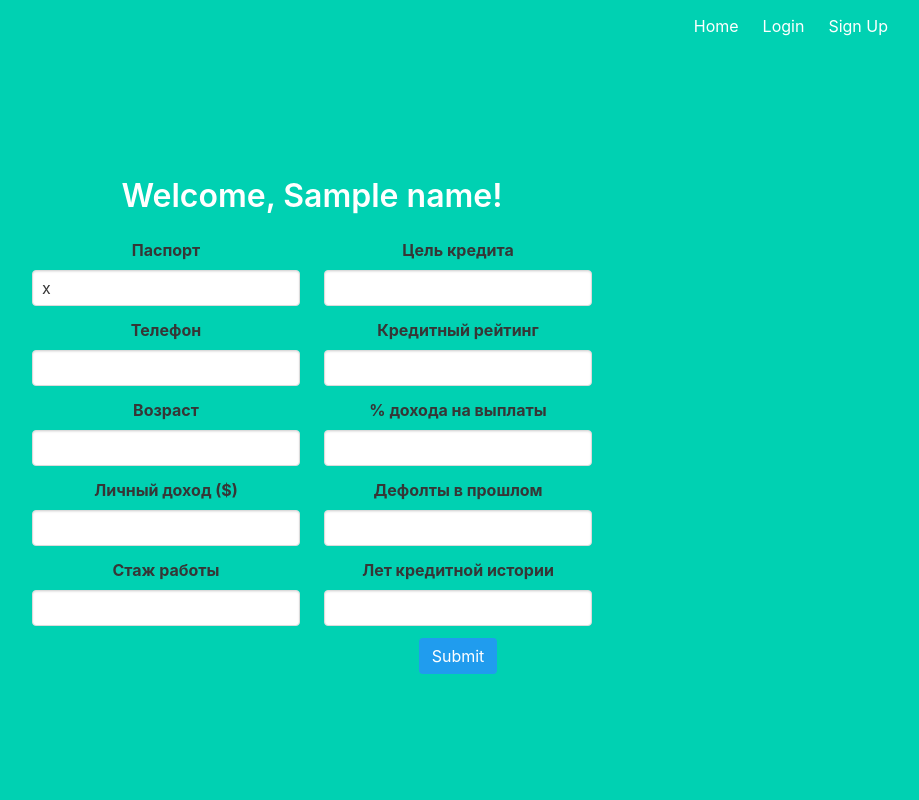
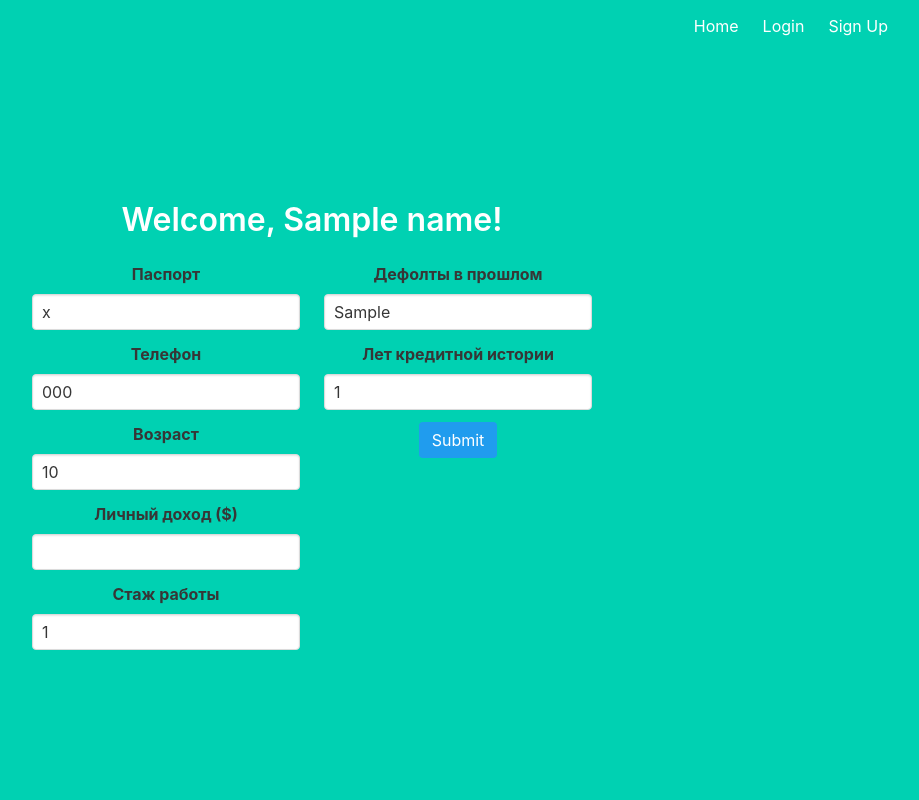
Before and after one commit to IgorMihailov/CreditRiskService, a Flask app: template project/templates/profile.html in a window 1280 px wide. Shown: the whole page, without its empty margins (328-1247 px from the left). Run offline with Flask 2, Linux system fonts and the light colour scheme; the template is opened without the code that fills it: most values are stand-ins (such as "Sample title", 1, 10 or a date in 2020); some libraries are stand-ins or nearby versions.

Commit message:
Fill input fields

```diff
--- a/project/templates/profile.html
+++ b/project/templates/profile.html
@@ -21,51 +21,39 @@
         <div class="field">
           <label class="label" for="phone">Телефон</label>
           <div class="control">
-            <input class="input" type="tel" id="phone"></input>
-            <!--<input class="button" id="check_phone" type="button" value="Check" />-->
+            <input class="input" type="tel" id="phone" value={{phone}}></input>
+
           </div>
         </div>
 
         <div class="field">
           <label class="label" for="age">Возраст</label>
           <div class="control">
-            <input class="input" type="number" id="age"></input>
+            <input class="input" type="number" id="age" value={{age}}></input>
           </div>
         </div>
 
         <div class="field">
           <label class="label" for="income">Личный доход ($)</label>
           <div class="control">
-            <input class="input" type="number" id="income"></input></div>
+            <input class="input" type="number" id="income" value={{income}}></input></div>
           </div>
 
           <div class="field">
             <label class="label" for="emp_length">Стаж работы</label>
-          <div class="control"><input class="input" type="number" id="emp_length"></input></div>
+            <div class="control"><input class="input" type="number" id="emp_length" value={{emp_length}}></input></div>
           </div>
         </div>
         <div class="column is-6">
 
           <div class="field">
-          <label class="label" for="intent">Цель кредита</label>
-          <div class="control"><input class="input" type="text" id="intent"></input></div>
-        </div>
-        <div class="field">
-          <label class="label" for="grade">Кредитный рейтинг</label>
-          <div class="control"><input class="input" type="text" id="grade"></input></div>
-        </div>
-        <div class="field">
-          <label class="label" for="loan_percent_income">% дохода на выплаты</label>
-          <div class="control"><input class="input" type="text" id="loan_percent_income"></input></div>
-        </div>
-        <div class="field">
             <label class="label" for="default_on_file	">Дефолты в прошлом</label>
-          <div class="control"><input class="input" type="text" id="default_on_file	"></input></div>
+            <div class="control"><input class="input" type="text" id="default_on_file"value={{defaults_in_past}}></input></div>
           </div>
 
           <div class="field">
             <label class="label" for="default_on_file	">Лет кредитной истории</label>
-          <div class="control"><input class="input" type="number" id="default_on_file	"></input></div>
+            <div class="control"><input class="input" type="number" id="hist_length" value={{hist_length}}></input></div>
           </div>
 
           <input class="button is-info is-light" id="submit" type="button" value="Submit" />
```
Also changed, not shown: project/main.py (+8 -8 lines), project/db.sqlite, 1 other file. Lines whose indentation alone changed are shown as unchanged.
